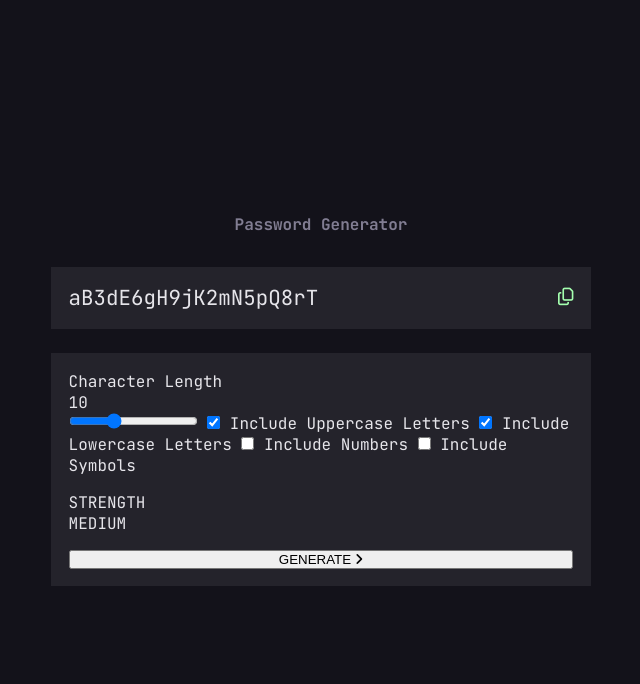
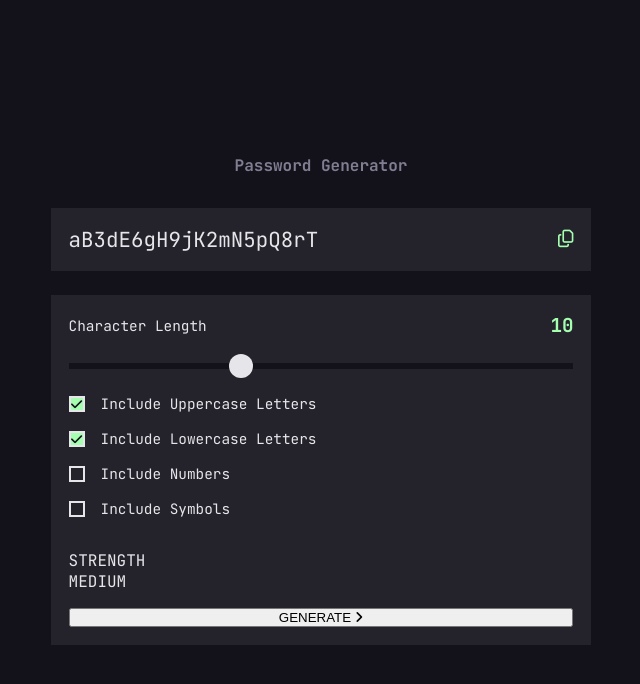
Before and after one commit to nathaliadebona/password-generator, a plain HTML site: page index.html in a window 1280 px wide. Shown: the whole page, without its empty margins (319-959 px from the left). Drawn offline with Linux system fonts and the light colour scheme.

Commit message:
style: add slider and checkbox styles
Style the character length row, range slider track and thumb, and custom checkboxes with checked state and check icon.

```diff
--- a/index.html
+++ b/index.html
@@ -27,21 +27,31 @@
 
         <div id="password-generator">
             <form action="">
+                <div id="length-row">
                     <label for="character-length">Character Length</label>
-                <p id="length-number">10</p>
+                    <output id="length-number">10</output>
+                </div>
                 <input type="range" id="character-length" name="character-length" min="5" max="20" value="10">
 
+                <div class="checkbox-group">
                     <input type="checkbox" id="uppercase" name="uppercase" checked>
                     <label for="uppercase">Include Uppercase Letters</label>
+                </div>
 
+                <div class="checkbox-group">
                     <input type="checkbox" id="lowercase" name="lowercase" checked>
                     <label for="lowercase">Include Lowercase Letters</label>
+                </div>
 
+                <div class="checkbox-group">
                     <input type="checkbox" id="numbers" name="numbers">
                     <label for="numbers">Include Numbers</label>
+                </div>
 
+                <div class="checkbox-group">
                     <input type="checkbox" id="symbols" name="symbols">
                     <label for="symbols">Include Symbols</label>
+                </div>
             </form>
 
             <div id="strength">
--- a/style.css
+++ b/style.css
@@ -76,3 +76,73 @@ main {
     padding: 1.1rem;
     background-color: var(--color-card);
 }
+
+#length-row {
+    display: flex;
+    justify-content: space-between;
+    align-items: center;
+    margin-bottom: 1rem;
+}
+
+label {
+    font-size: 0.9rem;
+}
+
+#length-number {
+    font-size: 1.2rem;
+    font-weight: 700;
+    color: var(--color-accent);
+}
+
+#character-length {
+    margin-bottom: 1rem;
+    appearance: none;
+    width: 100%;
+    height: 1.5rem;
+    background: transparent;
+    cursor: pointer;
+}
+
+#character-length::-webkit-slider-runnable-track {
+    height: 0.4rem;
+    background-color: var(--color-bg);
+}
+
+#character-length::-webkit-slider-thumb {
+    appearance: none;
+    margin-top: -0.55rem;
+    width: 1.5rem;
+    height: 1.5rem;
+    border-radius: 50%;
+    background-color: var(--color-text);
+}
+
+.checkbox-group {
+    display: flex;
+    align-items: center;
+    gap: 1rem;
+    margin-bottom: 1rem;
+}
+
+.checkbox-group input {
+    appearance: none;
+    display: grid;
+    place-items: center;
+    width: 1rem;
+    height: 1rem;
+    border: 0.125rem solid var(--color-text);
+    background: none;
+    cursor: pointer;
+}
+
+.checkbox-group input:checked {
+    background-color: var(--color-accent);
+}
+
+.checkbox-group input:checked::after {
+    content: "\f00c";
+    font-family: "Font Awesome 6 Free";
+    font-size: 0.8rem;
+    font-weight: 900;
+    color: var(--color-bg);
+}
```
Lines whose indentation alone changed are shown as unchanged.
